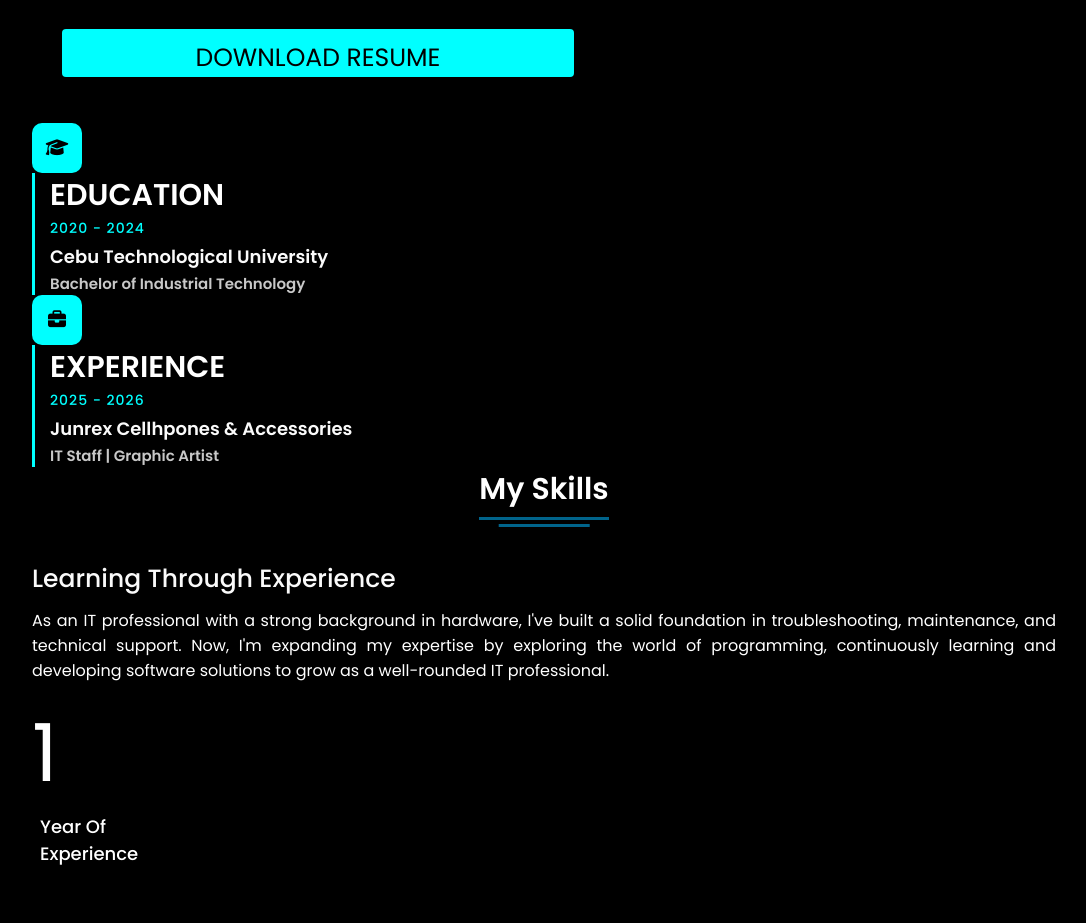
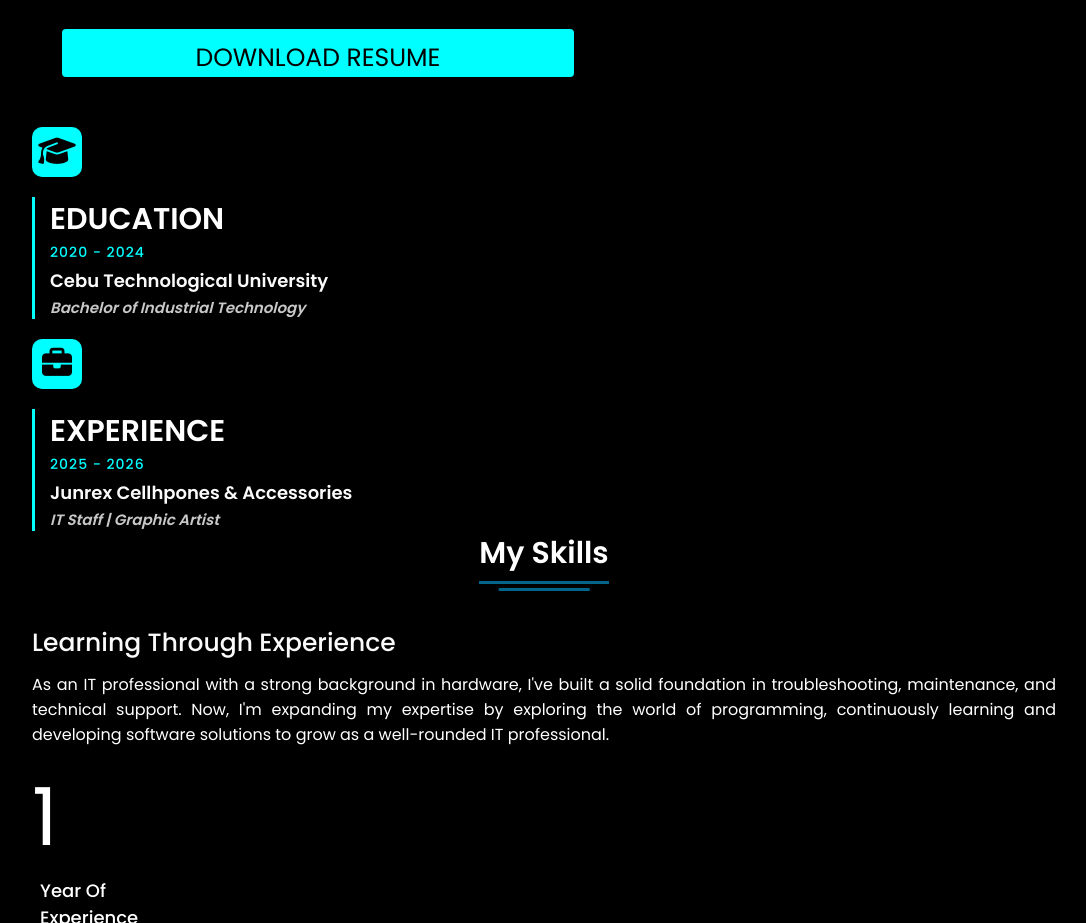
Before and after one commit to arnoldjimolde-del/RNLD, a plain HTML site: page index.html in a window 1280 px wide. Shown: the part 1240-2163 px from the top of the page, without its empty margins (96-1182 px from the left). Drawn offline with nearby package versions, Linux system fonts and the light colour scheme.

Commit message:
FINAL UPDATE ABOUT SECTION

```diff
--- a/styles.css
+++ b/styles.css
@@ -320,6 +320,7 @@ section .title span{
     color: rgb(200, 200, 200);
     font-size: 15px;
     margin-top: 2px;
+    font-style: italic;
 }
 
 .about .right .experience{
@@ -348,6 +349,7 @@ section .title span{
 .about .right .position{
     color: rgb(200, 200, 200);
     font-size: 15px;
+    font-style: italic;
     margin-top: 2px;
 }
 
@@ -404,15 +406,17 @@ section .topic{
     color: rgb(0, 0, 0);
 }
 .about .content .right .icon{
-    height: 50px;
+    height: 90%;
     width: 50px;
     background-color: cyan;
     border-radius: 20%;
     text-align: center;
     line-height: 50px;
-    font-size: 18px;
+    font-size: 30px;
     color: rgb(0, 0, 0);
-    margin: 20 auto 40px auto;
+    margin: 20 auto 0px auto;
+    margin-top: 20px;
+    margin-bottom: 20px;
     transition: all 1s ease;
 
 }
```
